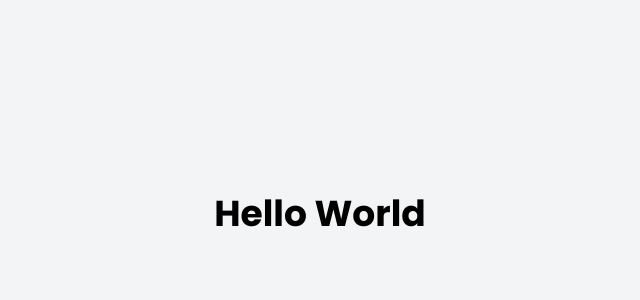
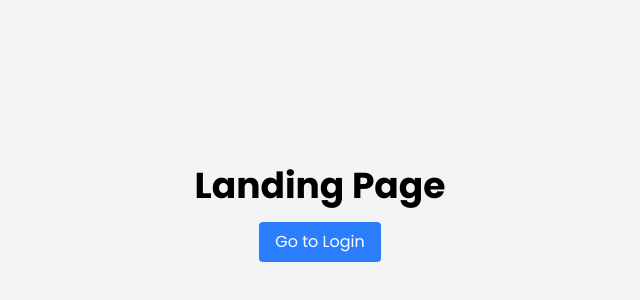
Before and after one commit to DandanLeinad/template-saas-rocketseat, a Next.js app: page / in a window 1280 px wide. Shown: the part 186-486 px from the top of the page, without its empty margins (320-960 px from the left). Built offline with nearby package versions, Linux system fonts and the light colour scheme.

Commit message:
feat: adicionar página de login e atualizar link na página inicial

```diff
--- /dev/null
+++ b/app/(project)/login/page.tsx
@@ -0,0 +1,7 @@
+export default function Login() {
+  return (
+    <div className="flex flex-col items-center justify-center h-screen">
+      <h1 className="text-4xl font-bold">Login Page</h1>
+    </div>
+  );
+}
--- a/app/(project)/page.tsx
+++ b/app/(project)/page.tsx
@@ -1,7 +1,14 @@
+import Link from "next/link";
+
 export default function Home() {
   return (
     <div className="flex flex-col items-center justify-center h-screen">
-      <h1 className="text-4xl font-bold">Hello World</h1>
+      <h1 className="text-4xl font-bold">Landing Page</h1>
+      <Link href="/login">
+        <button className="mt-4 px-4 py-2 bg-blue-500 text-white rounded">
+          Go to Login
+        </button>
+      </Link>
     </div>
   );
 }
```
